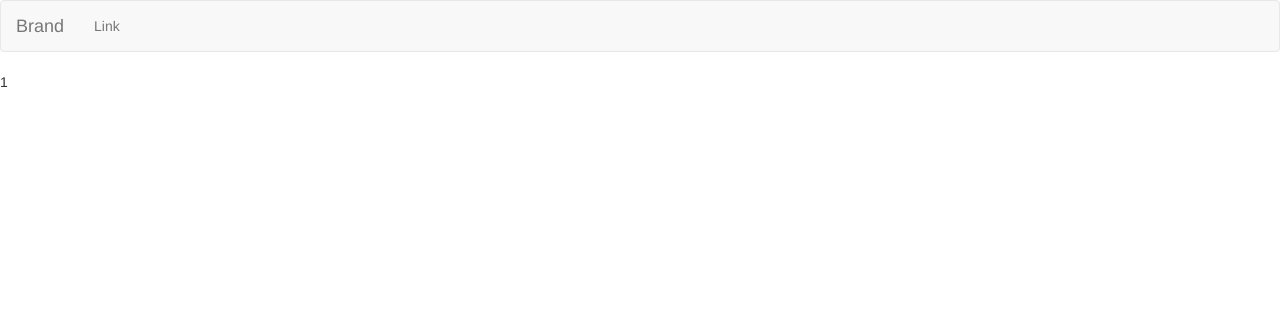
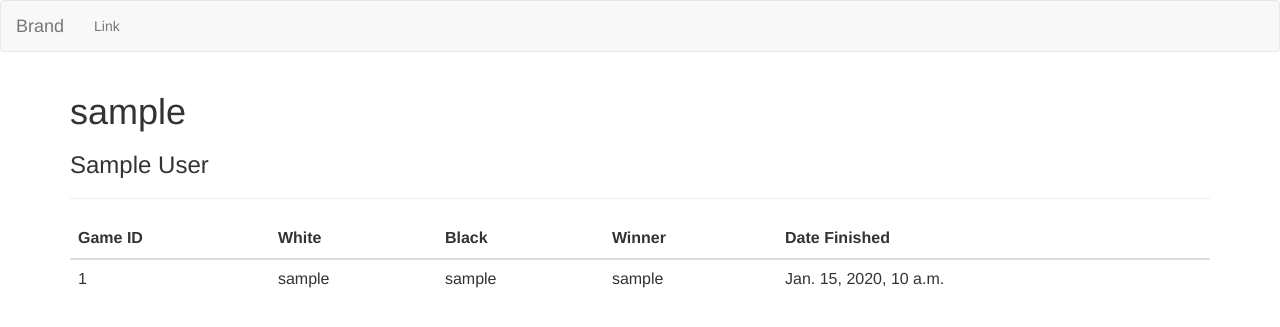
Before and after one commit to grenadilla/chess_site, a Django app: template templates/statdisplay/player.html in a window 1280 px wide. Shown: the top 327 px of the page. Run offline with Django 3.2, Linux system fonts and the light colour scheme; the template is opened without the code that fills it: most values are stand-ins (such as "Sample title", 1, 10 or a date in 2020); some libraries are stand-ins or nearby versions.

Commit message:
Created player information page

```diff
--- a/statdisplay/models.py
+++ b/statdisplay/models.py
@@ -1,4 +1,5 @@
 from django.db import models
+import datetime
 
 # Create your models here.
 class Player(models.Model):
@@ -19,6 +20,7 @@
     winner_id = models.IntegerField(default=0)
     # 0 is draw, 1 is white, 2 is black
     complete = models.BooleanField(default=False)
+    date_finished = models.DateField(default=datetime.date.today())
 
     def __str__(self):
         return "Game: " + self.game_id
--- a/statdisplay/urls.py
+++ b/statdisplay/urls.py
@@ -4,5 +4,5 @@
 
 urlpatterns = [
     path('', views.index, name='index'),
-    path('<int:user_id>', views.player, name='player'),
+    path('players/<user_name>', views.player, name='player'),
 ]
--- a/templates/statdisplay/player.html
+++ b/templates/statdisplay/player.html
@@ -1,7 +1,39 @@
 {% extends "statdisplay/base.html" %}
 
 {% block content %}
-{% if id %}
-    <p>{{id}}</p>
+{% if player %}
+    <div class="container">
+        <h1>{{player.user_name}}</h1>
+        <h3>{{player.first_name}} {{player.last_name}}</h3>
+        <hr>
+        <table class="table table-hover">
+            <thead>
+                <tr>
+                    <th>Game ID</th>
+                    <th>White</th>
+                    <th>Black</th>
+                    <th>Winner</th>
+                    <th>Date Finished</th>
+                </tr>
+            </thead>
+            <tbody>
+            {% for game in games %}
+                <tr>
+                    <td>{{game.game_id}}</td>
+                    <td>{{game.player_white.user_name}}</td>
+                    <td>{{game.player_black.user_name}}</td>
+                    {% if game.winner_id == 0 %}
+                    <td>Draw</td>
+                    {% elif game.winner_id == 1 %}
+                    <td>{{game.player_white.user_name}}</td>
+                    {% elif game.winner_id == 2 %}
+                    <td>{{game.player_black.user_name}}</td>
+                    {% endif %}
+                    <td>{{game.date_finished}}</td>
+                </tr>
+            {% endfor %}
+            </tbody>
+        </table>
+    </div>
 {% endif %}
 {% endblock %}
```
Also changed, not shown: statdisplay/views.py (+5 -2 lines).
